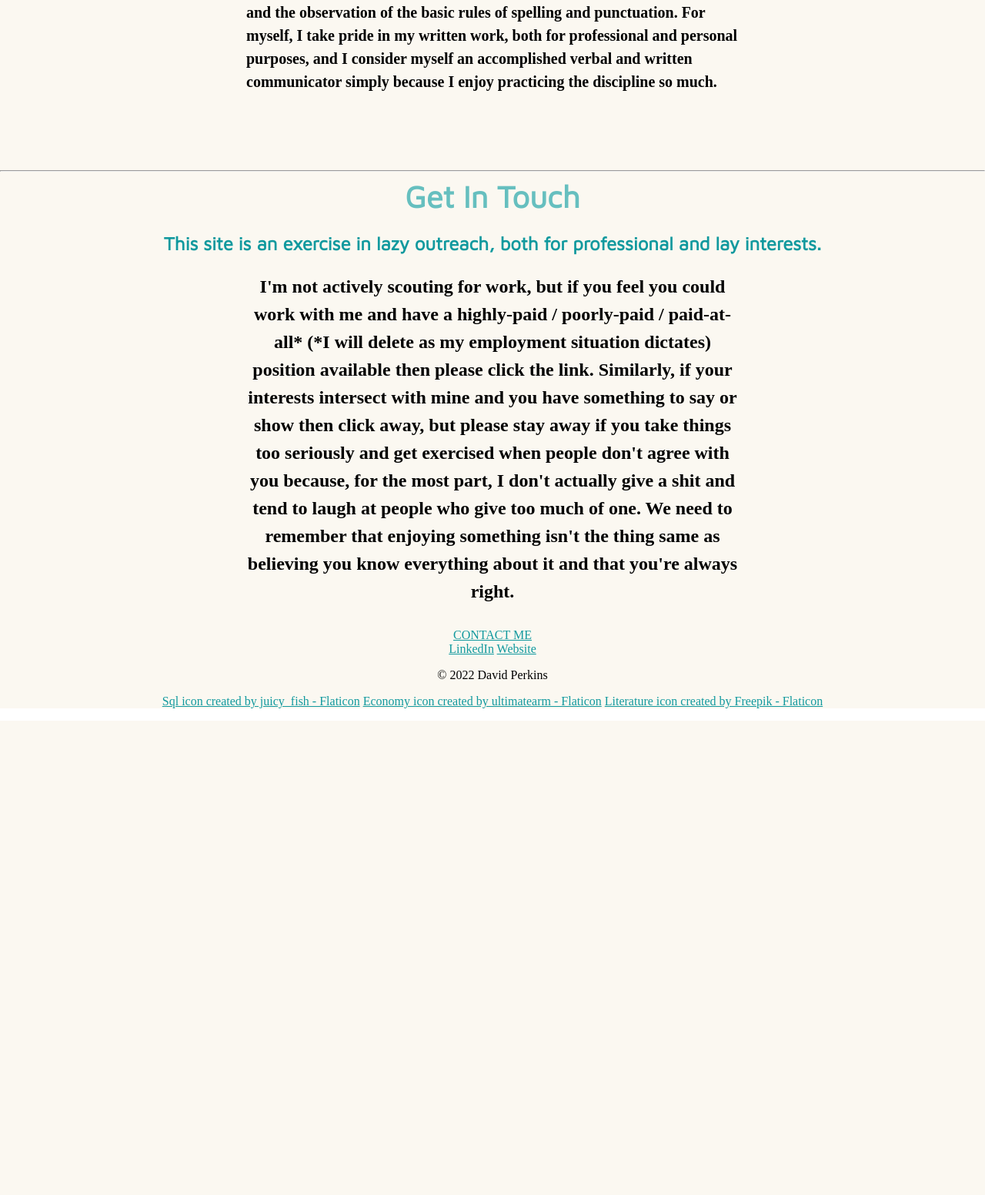
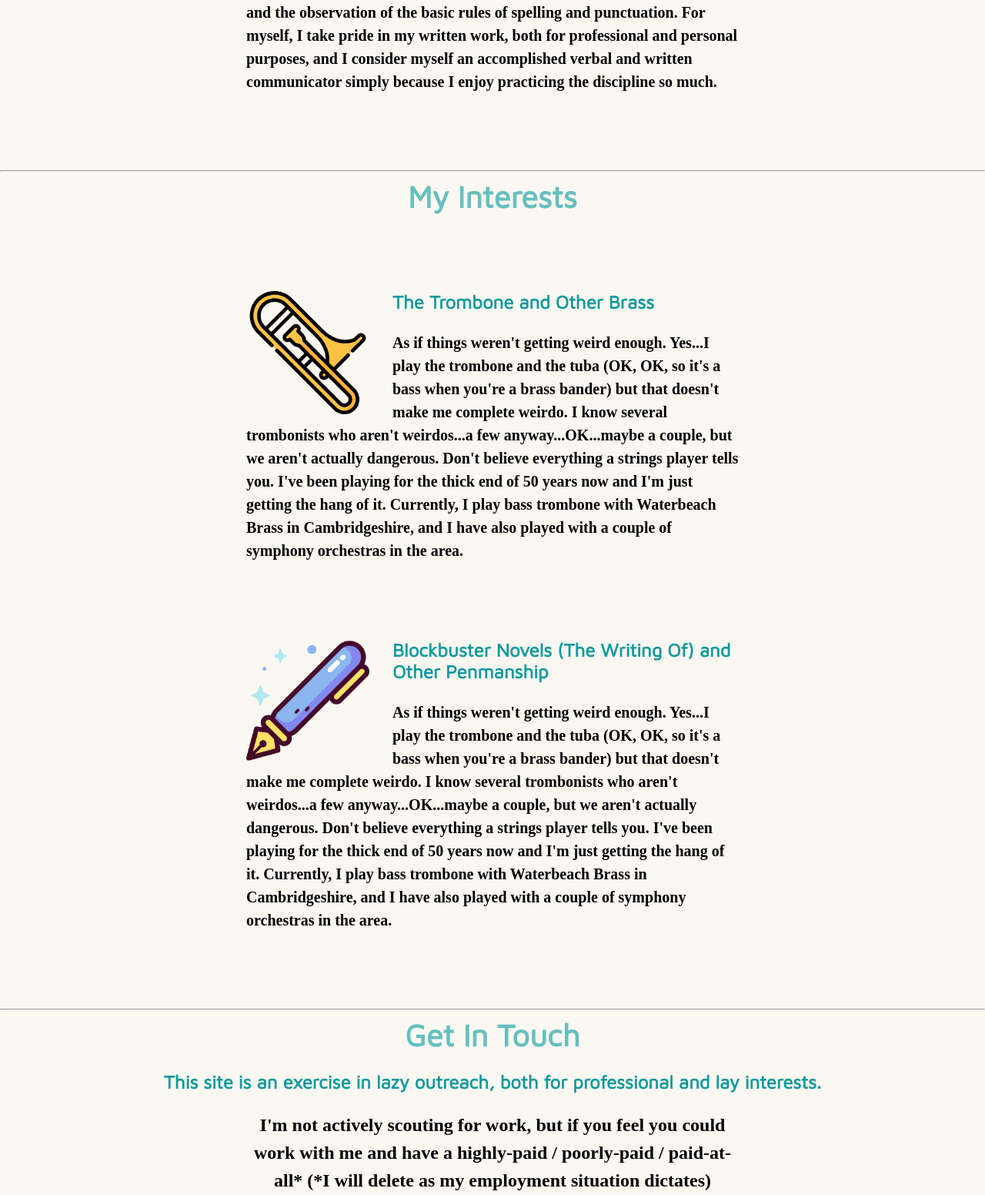
Before and after one commit to DavidJohnPerkins/python-website-1, a Flask app: page / in a window 1280 px wide. Shown: the part 4149-5701 px from the top of the page at 77% size. Before the commit the page ends 5085 px from the top, so only its background shows below. Run offline with Flask 2, Linux system fonts and the light colour scheme; some web fonts are replaced.

Commit message:
python-webiste-1 interim commit

```diff
--- a/templates/index.html
+++ b/templates/index.html
@@ -91,6 +91,32 @@
         </div>
       </div>
       <hr>
+      <div class="interests">
+        <h2>My Interests</h2>
+        <div class="skill-row">
+          <img class="skill-image-left" src="static/images/trombone.png" alt="trb-icon-img">
+          <h3>The Trombone and Other Brass</h3>
+          <p class="standard-text">As if things weren't getting weird enough. Yes...I play the trombone and the tuba
+            (OK, OK, so it's a bass when you're a brass bander) but that doesn't make me complete weirdo. I know
+            several trombonists who aren't weirdos...a few anyway...OK...maybe a couple, but we aren't actually
+            dangerous. Don't believe everything a strings player tells you. I've been playing for the thick end of 50 years now
+            and I'm just getting the hang of it. Currently, I play bass trombone with Waterbeach Brass in Cambridgeshire,
+            and I have also played with a couple of symphony orchestras in the area.
+          </p>
+        </div>
+        <div class="skill-row">
+          <img class="skill-image-left" src="static/images/fountain-pen.png" alt="pen-icon-img">
+          <h3>Blockbuster Novels (The Writing Of) and Other Penmanship</h3>
+          <p class="standard-text">As if things weren't getting weird enough. Yes...I play the trombone and the tuba
+            (OK, OK, so it's a bass when you're a brass bander) but that doesn't make me complete weirdo. I know
+            several trombonists who aren't weirdos...a few anyway...OK...maybe a couple, but we aren't actually
+            dangerous. Don't believe everything a strings player tells you. I've been playing for the thick end of 50 years now
+            and I'm just getting the hang of it. Currently, I play bass trombone with Waterbeach Brass in Cambridgeshire,
+            and I have also played with a couple of symphony orchestras in the area.
+          </p>
+        </div>
+      </div>
+      <hr>
       <div class="contact-me">
         <h2>Get In Touch</h2>
         <h3>This site is an exercise in lazy outreach, both for professional and lay interests.</h3>
@@ -103,8 +129,6 @@
           you know everything about it and that you're always right.</p>
         <a class="btn" href="mailto:name@email.com">CONTACT ME</a>
       </div>
-    </div>
-
 
     <div class="bottom-container">
       <a class="footer-link" href="https://www.linkedin.com/">LinkedIn</a>
@@ -115,6 +139,8 @@
         <a href="https://www.flaticon.com/free-icons/sql" title="sql icons">Sql icon created by juicy_fish - Flaticon</a>
         <a href="https://www.flaticon.com/free-icons/economy" title="economy icons">Economy icon created by ultimatearm - Flaticon</a>
         <a href="https://www.flaticon.com/free-icons/literature" title="literature icons">Literature icon created by Freepik - Flaticon</a>
+        <a href="https://www.flaticon.com/free-icons/trombone" title="trombone icons">Trombone icons created by Freepik - Flaticon</a>
+        <a href="https://www.flaticon.com/free-icons/fountain-pen" title="fountain pen icons">Fountain pen icons created by Freepik - Flaticon</a>
       </p>
     </div>
   </body>
```
Also changed, not shown: static/images/fountain-pen.png (added), static/images/trombone.png (added), 1 other file.
